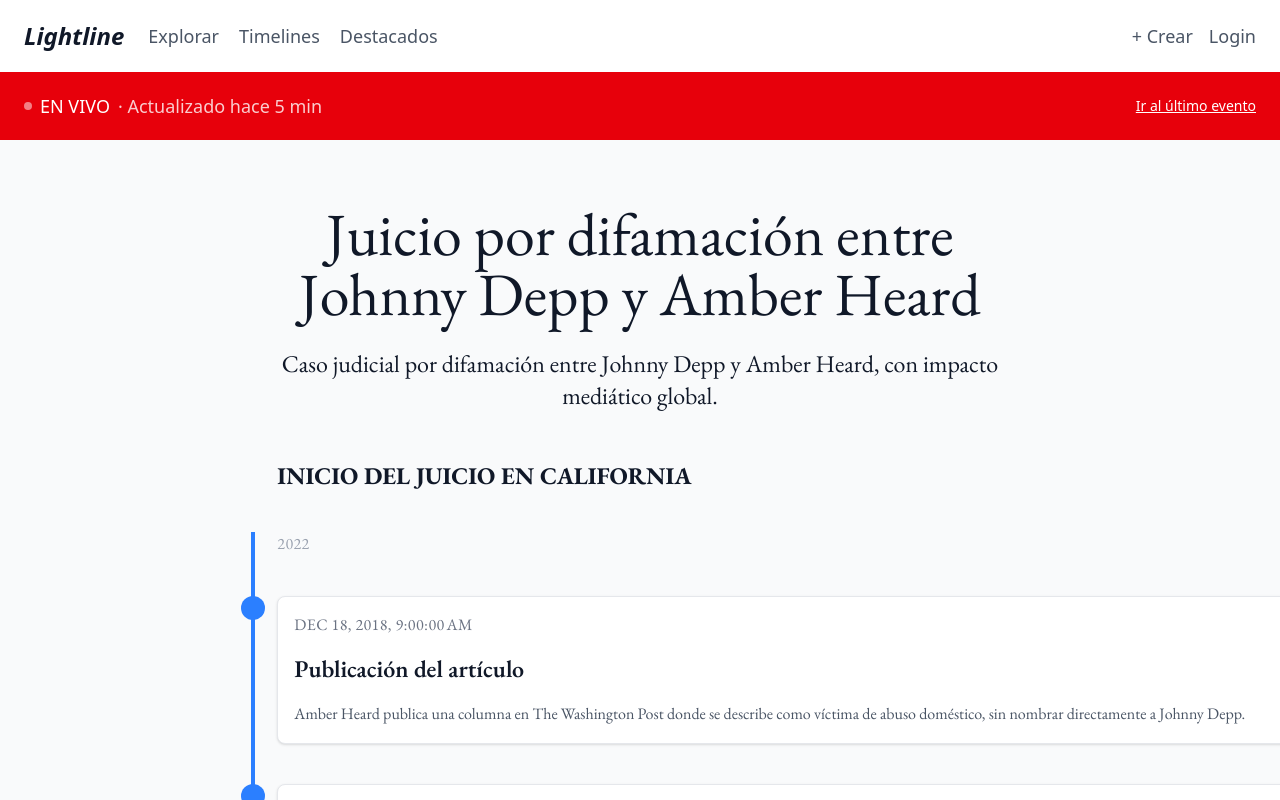
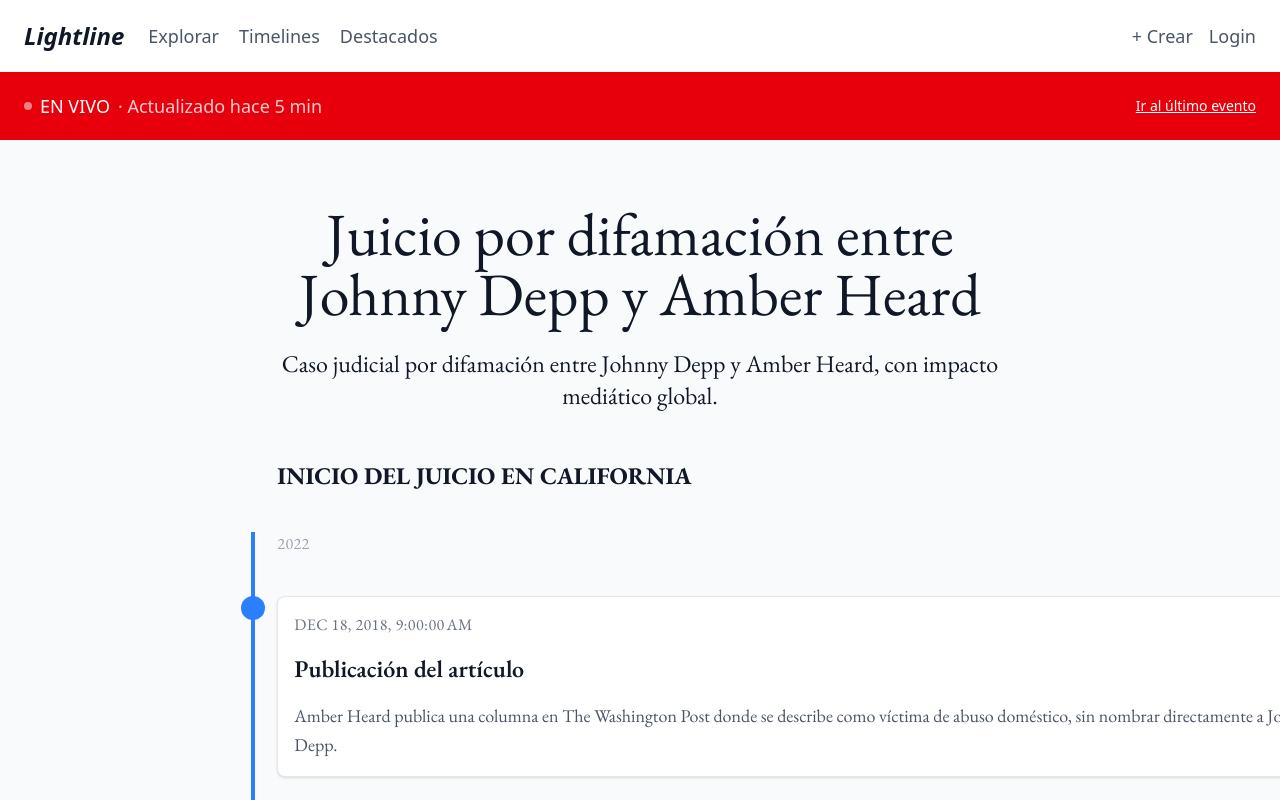
Before and after one commit to lightlinecom/lightline.front, an Angular app: page /story/1/timeline/1 in a window 1280 px wide. Shown: the top 800 px of the page. Built offline with nearby package versions, Linux system fonts and the light colour scheme.

Commit message:
add size for lg

```diff
--- a/src/app/components/timeline-item/timeline-item.html
+++ b/src/app/components/timeline-item/timeline-item.html
@@ -27,7 +27,7 @@
   </h1>
 
   <!-- Description -->
-  <p class="font-lightline text-base text-gray-600 dark:text-gray-400 leading-relaxed">
+  <p class="font-lightline text-base lg:text-lg text-gray-600 dark:text-gray-400 leading-relaxed">
     {{ event().description }}
   </p>
 
```
